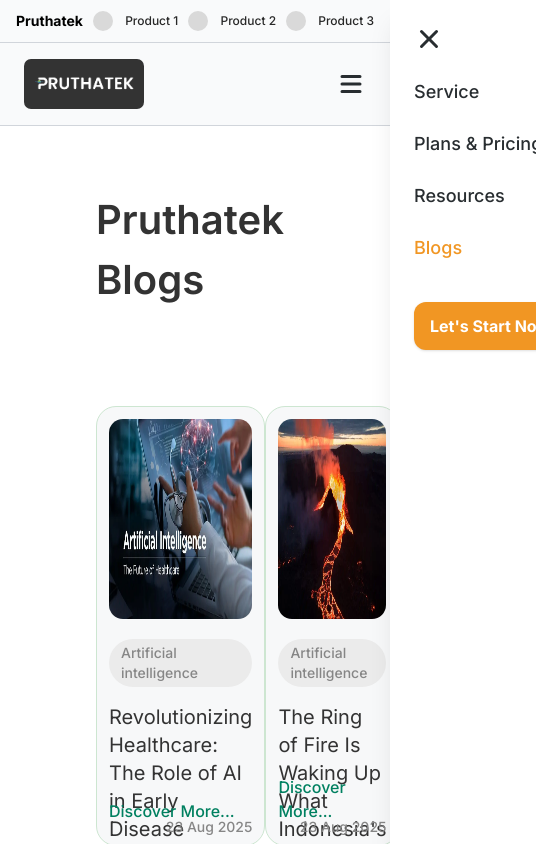
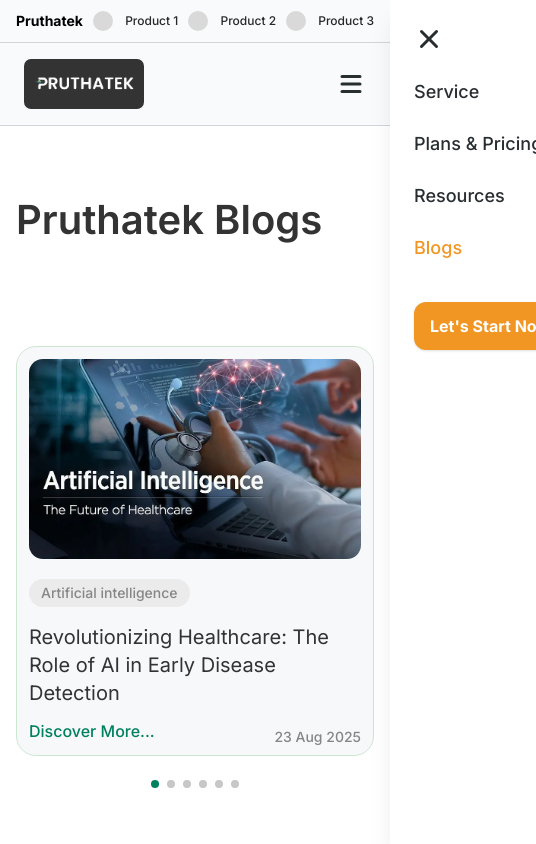
Before and after one commit to jay-avaiya/pruthatek-erp, a React (Vite) app: page /blog in a window 390 px wide. Shown: the top 844 px of the page, 536 px wide, since content can reach past the window. Built offline with nearby package versions, Linux system fonts and the light colour scheme.

Commit message:
Update: Responsiveness

```diff
--- a/package.json
+++ b/package.json
@@ -18,6 +18,7 @@
     "react-dom": "^19.0.0",
     "react-icons": "^5.5.0",
     "react-router-dom": "^7.5.2",
+    "swiper": "^12.0.3",
     "tailwindcss": "^4.1.4",
     "zustand": "^5.0.3"
   },
--- a/src/layouts/main_component/Blog.jsx
+++ b/src/layouts/main_component/Blog.jsx
@@ -1,4 +1,7 @@
-import React from "react";
+import { Swiper, SwiperSlide } from "swiper/react";
+import "swiper/css";
+import "swiper/css/pagination";
+import { Pagination } from "swiper/modules";
 
 const Blog = () => {
   const blogs = [
@@ -23,36 +26,63 @@
       image: "/blog3.png",
       date: "2025-08-23",
     },
+    {
+      category: "Artificial intelligence",
+      description:
+        "Revolutionizing Healthcare: The Role of AI in Early Disease Detection",
+      image: "/blog1.png",
+      date: "2025-08-23",
+    },
+    {
+      category: "Artificial intelligence",
+      description:
+        "The Ring of Fire Is Waking Up What Indonesia's Eruption Means for the Pacific Region",
+      image: "/blog2.png",
+      date: "2025-08-23",
+    },
+    {
+      category: "Crypto",
+      description:
+        "Is Bitcoin Becoming the Backbone of Stablecoins The Unfolding of America's Silent Strategy",
+      image: "/blog3.png",
+      date: "2025-08-23",
+    },
   ];
 
   return (
-    <div className="w-full h-fit font-inter px-24">
+    <div className="w-full h-fit font-inter px-4 md:px-6 lg:px-12 xl:px-24">
       <h1 className="font-semibold text-[#333] text-[40px]">Pruthatek Blogs</h1>
 
-      <div className="flex justify-between mt-24">
-        {/* card 1 */}
+      <div className="mt-24">
+        <Swiper
+          modules={[Pagination]}
+          pagination={{ clickable: true, el: ".blog-pagination" }}
+          spaceBetween={30}
+          breakpoints={{
+            0: { slidesPerView: 1 },
+            640: { slidesPerView: 1.2 },
+            768: { slidesPerView: 2 },
+            1024: { slidesPerView: 3 },
+          }}
+        >
           {blogs.map((blog, index) => (
-          <div
+            <SwiperSlide
               key={index}
               className="relative w-[420px] h-[440px] bg-[#EFF1F380] border border-[#CDE6D1] rounded-[20px] p-3"
             >
-            <div>
               <img
                 src={blog.image}
                 alt=""
-                className="h-[200px] w-full rounded-[14px]"
+                className="h-[200px] w-full rounded-[14px] object-cover"
               />
-            </div>
 
               <div className="mt-5">
-              {/* categorY */}
                 <div className="bg-[#EBEBEB] rounded-full py-1 px-3 w-fit">
                   <p className="text-sm font-medium text-[#868686]">
                     {blog.category}
                   </p>
                 </div>
 
-              {/* DESCRIPTION */}
                 <div className="relative mt-4 h-[120px]">
                   <p className="text-xl text-[#333] leading-[28px]">
                     {blog.description}
@@ -63,8 +93,7 @@
                   </p>
                 </div>
 
-              {/* DATE */}
-              <div className="absolute right-3 bottom-2 flex items-center gap-2">
+                <div className="absolute right-3 bottom-2">
                   <p className="text-sm font-medium text-[#868686]">
                     {new Date(blog.date).toLocaleDateString("en-GB", {
                       day: "2-digit",
@@ -74,8 +103,12 @@
                   </p>
                 </div>
               </div>
-          </div>
+            </SwiperSlide>
           ))}
+        </Swiper>
+
+        {/* Pagination Dots */}
+        <div className="blog-pagination flex justify-center items-center mt-6" />
       </div>
     </div>
   );
--- a/src/layouts/main_component/Footer.jsx
+++ b/src/layouts/main_component/Footer.jsx
@@ -224,13 +224,9 @@
 
       {/* ---------- BOTTOM SECTION ---------- */}
       <div className="flex flex-col items-center justify-center w-full mt-3 px-4 md:px-6 lg:px-12 xl:px-24">
-        <p className="text-sm text-center">
+        <p className="text-sm text-center my-4">
           ©2025 PRUTHA TECHNOMARKET PVT. LTD. | PRUTHA TECHNOMARKET INC. All
           rights reserved.
-        </p>
-
-        <p className="text-[#F19623] font-semibold text-2xl my-4 text-center">
-          Made with <span className="text-[#FF0000]">❤</span> by Vinit
         </p>
       </div>
     </footer>
--- a/src/styles/index.css
+++ b/src/styles/index.css
@@ -6,3 +6,12 @@
 @theme {
   --font-inter: "Inter", sans-serif;
 }
+
+.blog-pagination .swiper-pagination-bullet {
+  background-color: #c7c7c7; /* inactive dot color */
+  opacity: 1;
+}
+
+.blog-pagination .swiper-pagination-bullet-active {
+  background-color: #008060; /* your active color */
+}
```
Also changed, not shown: 1 other file (tests, documents, lock files or other folders). Lines whose indentation alone changed are shown as unchanged.
